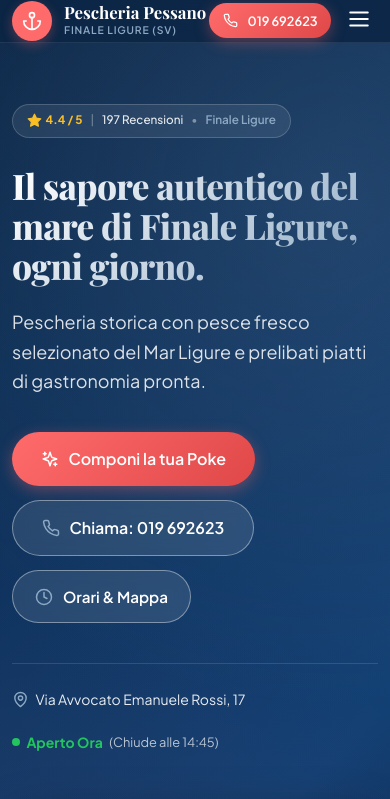
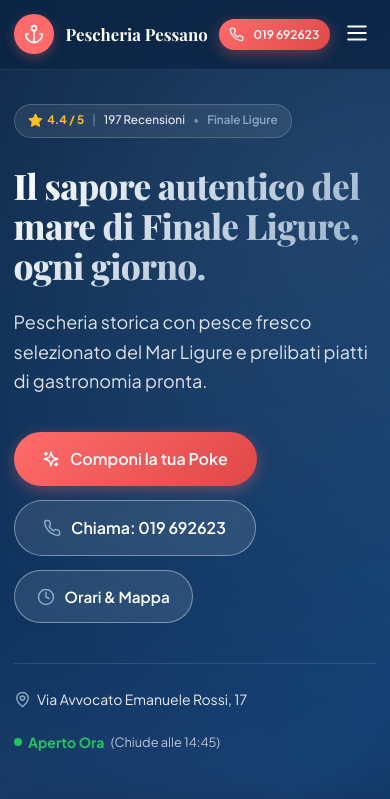
Before and after one commit to N1c0l1n0/pescheria-pessano, a React (Vite) app: page / in a window 390 px wide. Shown: the top 799 px of the page. Built offline with nearby package versions, Linux system fonts and the light colour scheme; the HTML template or start-up script is replaced by a standard one; a web font is replaced by a local one.

Commit message:
Fix mobile uncentered layout: restrict top Header elements width on mobile so body width never exceeds 100vw, centering all cards with equal 0.85rem margins on left and right

```diff
--- a/src/components/Header.tsx
+++ b/src/components/Header.tsx
@@ -70,7 +70,7 @@ export const Header: React.FC = () => {
             </div>
             <div style={{ display: 'flex', flexDirection: 'column' }}>
               <div
-                className="font-serif"
+                className="font-serif brand-title"
                 style={{
                   fontSize: 'clamp(1.05rem, 4vw, 1.3rem)',
                   fontWeight: 700,
@@ -81,6 +81,7 @@ export const Header: React.FC = () => {
                 Pescheria Pessano
               </div>
               <div
+                className="brand-subtitle"
                 style={{
                   fontSize: '0.65rem',
                   color: 'var(--color-sea-blue)',
@@ -131,7 +132,7 @@ export const Header: React.FC = () => {
             {/* Quick Call Button */}
             <a
               href="tel:019692623"
-              className="btn btn-coral"
+              className="btn btn-coral header-phone-btn"
               style={{
                 padding: '0.45rem 0.85rem',
                 fontSize: '0.8rem',
--- a/src/index.css
+++ b/src/index.css
@@ -240,11 +240,16 @@ body {
 }
 
 /* Prevent horizontal scroll and mobile focus auto-zoom */
+/* Prevent horizontal scroll and mobile focus auto-zoom */
 html,
-body {
-  overflow-x: clip !important;
+body,
+#root {
+  overflow-x: hidden !important;
   max-width: 100vw !important;
   width: 100% !important;
+  margin: 0 !important;
+  padding: 0 !important;
+  box-sizing: border-box !important;
   -webkit-text-size-adjust: 100% !important;
   touch-action: manipulation;
 }
@@ -287,16 +292,38 @@ textarea {
 }
 
 @media (max-width: 640px) {
+  .brand-title {
+    font-size: 1.05rem !important;
+  }
+
+  .brand-subtitle {
+    display: none !important;
+  }
+
+  .header-phone-btn {
+    padding: 0.4rem 0.65rem !important;
+    font-size: 0.75rem !important;
+  }
+
   .container {
-    padding: 0 0.75rem !important;
+    padding-left: 0.85rem !important;
+    padding-right: 0.85rem !important;
+    margin-left: auto !important;
+    margin-right: auto !important;
+    width: 100% !important;
+    max-width: 100% !important;
+    box-sizing: border-box !important;
   }
 
   .poke-card-panel,
+  .poke-summary-card,
   .glass-panel {
     padding: 1.15rem 0.85rem !important;
     width: 100% !important;
     max-width: 100% !important;
     box-sizing: border-box !important;
+    margin-left: auto !important;
+    margin-right: auto !important;
   }
 
   .poke-format-grid,
```
